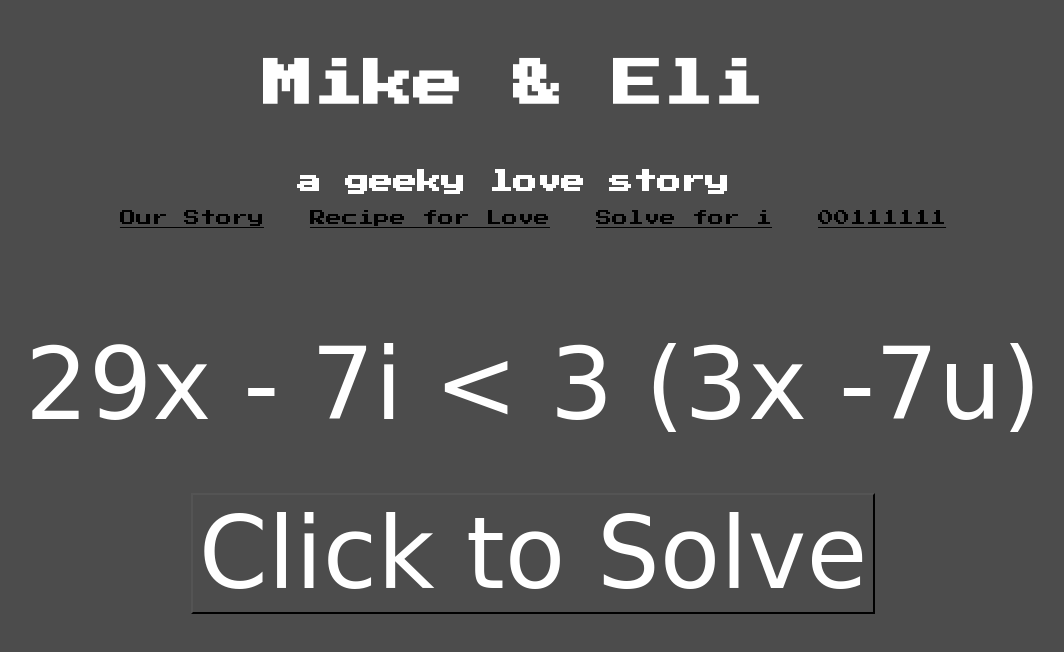
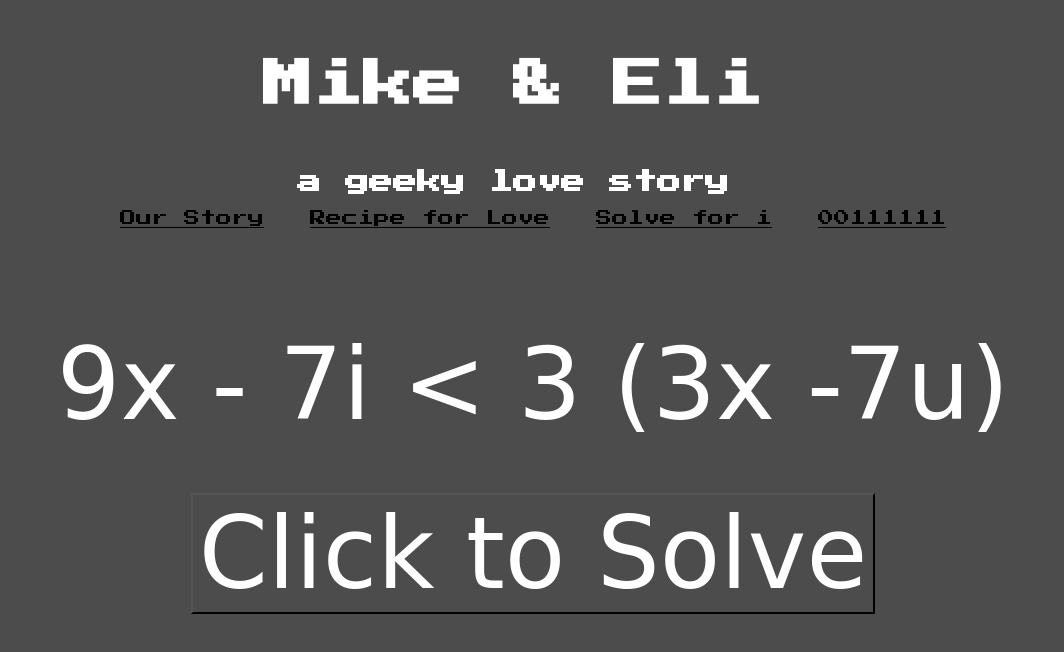
Before and after one commit to ValentinesDay/Solve-for-i, a plain HTML site: page index.html in a window 1280 px wide. Shown: the whole page, without its empty margins (127-1191 px from the left). Drawn offline with Linux system fonts and the light colour scheme; a web font is replaced by a local one.

Commit message:
Update index.html

```diff
--- a/index.html
+++ b/index.html
@@ -74,7 +74,7 @@ margin: 11px;
       <li><a href="#"><a href="http://valentinesday.github.io/00111111/">00111111</a></li>
 
 <body link="black" vlink="red" alink="red">
-<p>29x - 7i < 3 (3x -7u)</p>
+<p>9x - 7i < 3 (3x -7u)</p>
 <script>
 function passWord() {
 var testV = 1;
```
